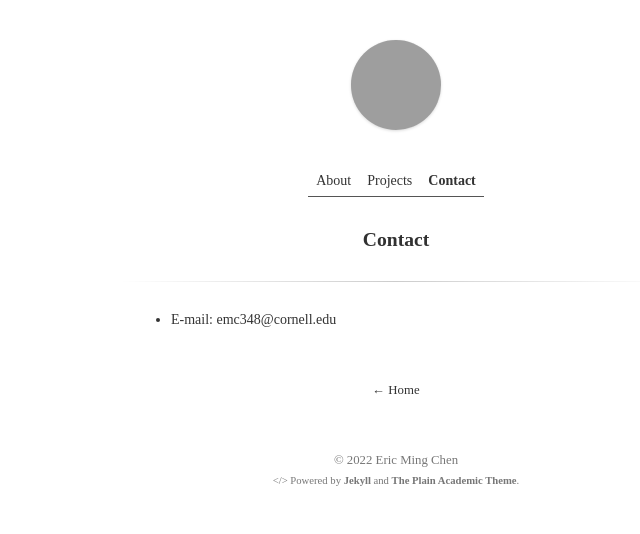
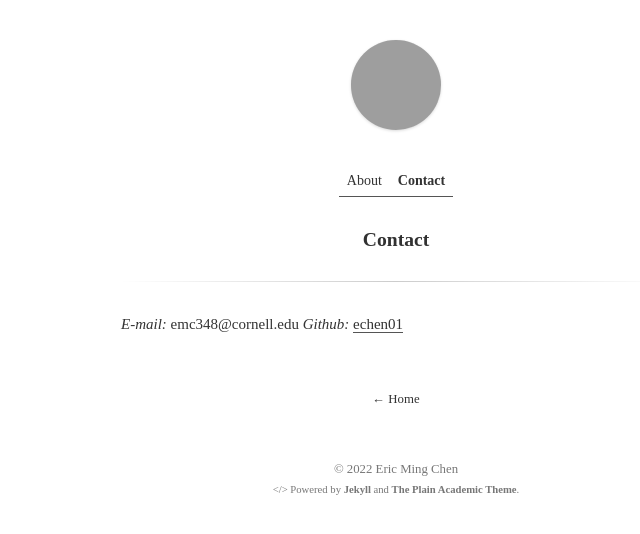
Before and after one commit to echen01/echen01.github.io, a Jekyll site: the page built from contact.md, in a window 1280 px wide. Shown: the top 534 px of the page, without its empty margins (244-884 px from the left). Built offline with Jekyll 4.4.1, drawn with Linux system fonts in a browser that asks for light colours; some web fonts are replaced; grey boxes are pictures that could not be loaded.

Commit message:
modify site map

```diff
--- a/_includes/header.html
+++ b/_includes/header.html
@@ -20,12 +20,8 @@
 		{% else %}
 			<li style="font-weight:bold;"> <a> About </a> </li>
 		{% endif %}
-		{% if page.url != '/projects' %}
-			{% assign link = '/projects' %}
-			<li> <a href="{{ link | prepend: site.baseurl | prepend: site.url }}"> Projects </a> </li>
-		{% else %}
-			<li style="font-weight:bold;"> <a> Projects </a> </li>
-		{% endif %}
+
+
 	</ul>
 	<ul class="bottom-menu">
 		{% if page.url != '/contact' %}
--- a/contact.md
+++ b/contact.md
@@ -3,4 +3,5 @@ layout: page
 title: Contact
 ---
 
-- E-mail: emc348@cornell.edu
+*E-mail:* emc348@cornell.edu
+*Github:* [echen01](https://github.com/echen01)
```
Also changed, not shown: assets/favicon.png (deleted), 9 other files.
